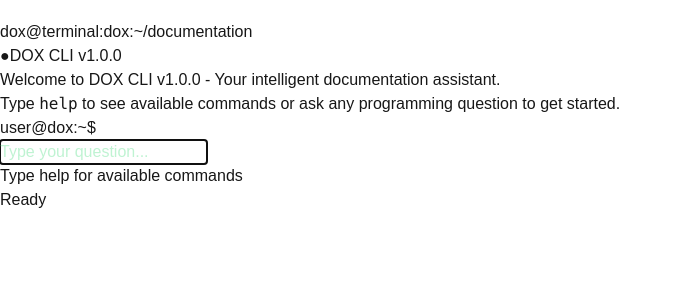
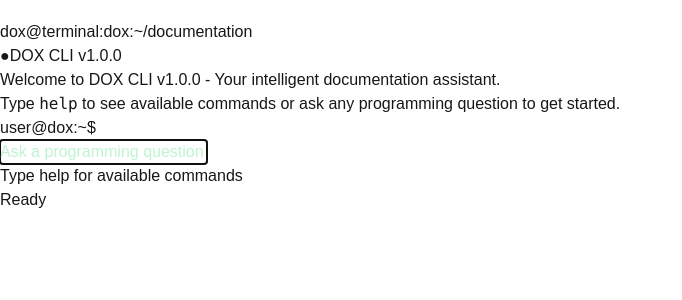
Before and after one commit to florian-lup/dox, a Next.js app: page / in a window 1280 px wide. Shown: the top 300 px of the page, without its empty margins (0-682 px from the left). Built offline with nearby package versions, Linux system fonts and the light colour scheme.

Commit message:
Update loading and placeholder text for improved user experience in documentation assistant

```diff
--- a/src/components/DocumentationAssistant.tsx
+++ b/src/components/DocumentationAssistant.tsx
@@ -481,7 +481,7 @@ export default function DocumentationAssistant() {
 
         try {
             // Add "thinking" message
-            setHistory(prev => [...prev, { type: 'response', content: 'Processing query...' }]);
+            setHistory(prev => [...prev, { type: 'response', content: 'Analyzing your question and searching documentation resources...' }]);
 
             const response = await fetch('/api/langchain', {
                 method: 'POST',
@@ -513,7 +513,7 @@ export default function DocumentationAssistant() {
         }
     };
 
-    const handleTerminalClick = (e: React.MouseEvent) => {
+    const handleTerminalClick = () => {
         // Don't focus input if user is selecting text
         const selection = window.getSelection();
         if (selection && selection.toString().length === 0) {
@@ -675,7 +675,7 @@ export default function DocumentationAssistant() {
                                     onChange={(e) => setInput(e.target.value)}
                                     disabled={loading}
                                     className={`flex-1 bg-transparent text-white outline-none border-none py-0.5 w-full font-mono text-base`}
-                                    placeholder={loading ? "Processing..." : "Type your question..."}
+                                    placeholder={loading ? "Processing your request..." : "Ask a programming question or type a command..."}
                                     autoFocus
                                 />
                             </form>
@@ -685,7 +685,7 @@ export default function DocumentationAssistant() {
 
                 <div className="mt-2 text-xs text-gray-500 flex justify-between items-center px-1">
                     <div>Type <span className="text-gray-400">help</span> for available commands</div>
-                    <div>{loading ? 'Processing...' : 'Ready'}</div>
+                    <div>{loading ? 'Searching documentation...' : 'Ready'}</div>
                 </div>
             </div>
         </div>
```
